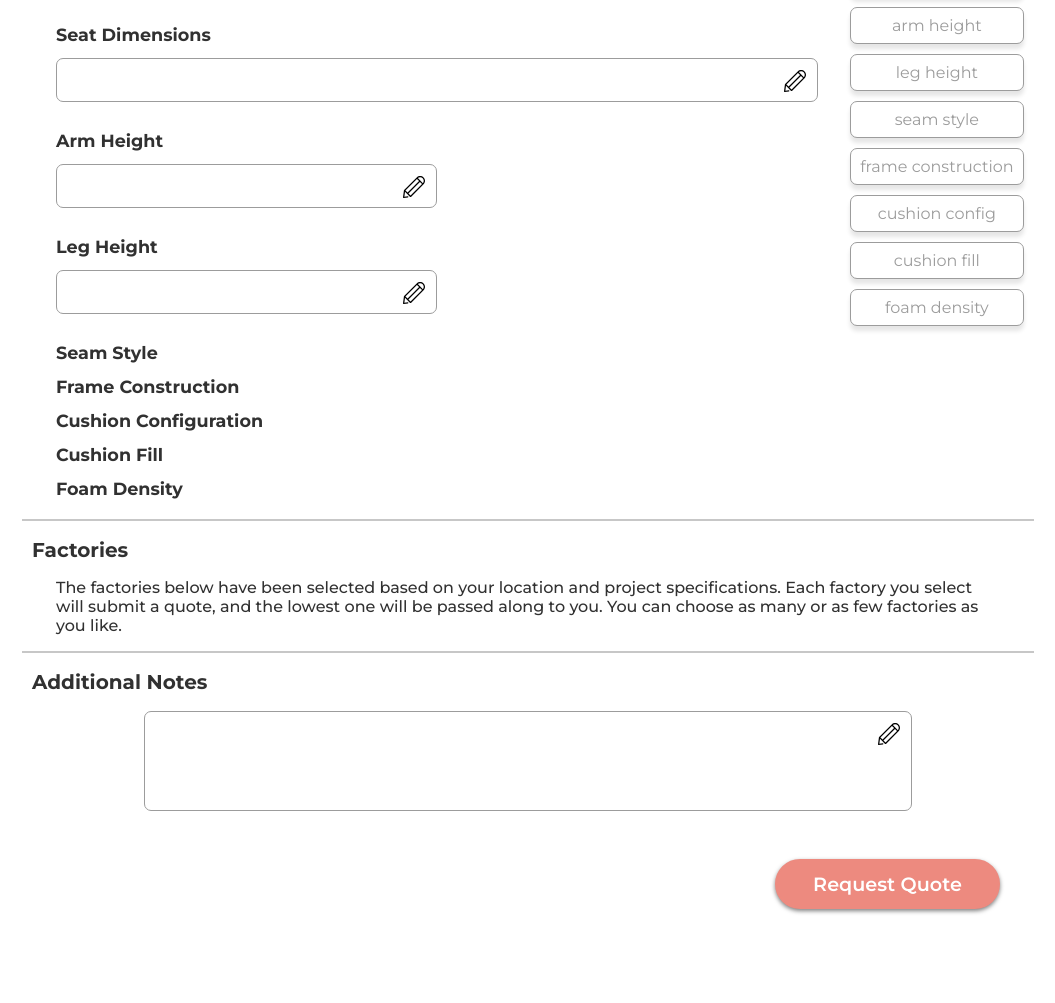
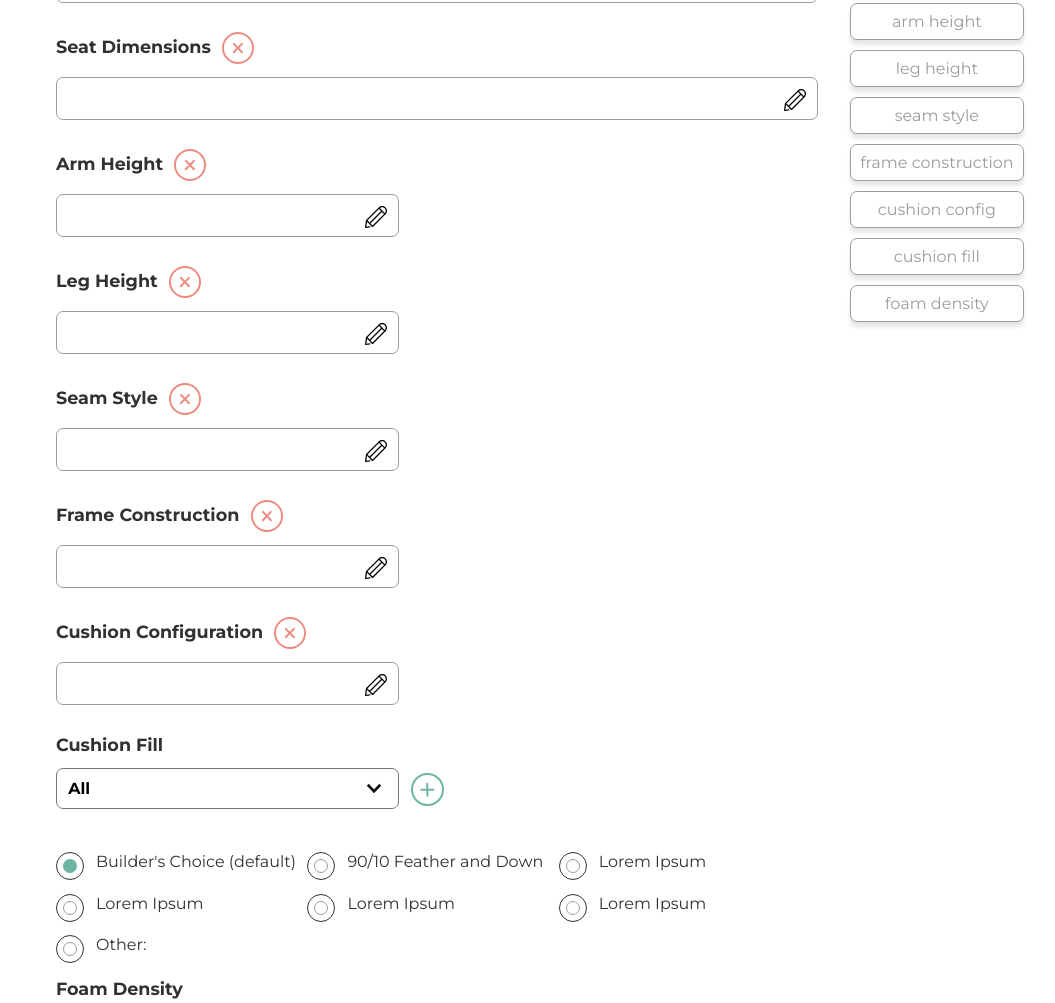
Before and after one commit to inorrmann/front-end-raw, a plain HTML site: page index.html in a window 1280 px wide. Shown: the part 1617-2620 px from the top of the page, without its empty margins (112-1167 px from the left). Before the commit the page ends 2572 px from the top, so only its background shows below. Drawn offline with Linux system fonts and the light colour scheme.

Commit message:
checkboxes added as flex in columns

```diff
--- a/css/style.css
+++ b/css/style.css
@@ -277,6 +277,14 @@ h4 {
     margin: 0.8rem 0;
 }
 
+h4 img {
+    height: 2rem;
+    width: auto;
+    padding-left: 0.7rem;
+    vertical-align: middle;
+    cursor: pointer;
+}
+
 h5 {
     font-size: 1rem;
     font-weight: 500;
@@ -361,7 +369,7 @@ textarea {
 }
 
 .small-textarea {
-    width: 50%;
+    width: 45%;
 }
 
 .editable {
@@ -384,7 +392,7 @@ select {
     background-size: 1rem;
     font-family: var(--font-family);
     font-weight: 700;
-    padding: 0.75rem;
+    padding: 0.7rem;
     width: 100%;
     margin-bottom: 1rem;
 }
@@ -449,6 +457,7 @@ option {
 
 .checkbox input:checked ~ .checkmark:after {
     background-color: var(--primary);
+    border: none;
 }
 
 /* Create Project Section */
@@ -580,6 +589,41 @@ option {
     color: var(--text-primary);
 }
 
+.dropdown-details {
+    padding: 0;
+    width: 45%;
+    position: relative;
+    top: 0;
+    left: 0;
+}
+
+.add-icon {
+    vertical-align: center;
+    padding-left: 0.7rem;
+    position: absolute;
+    right: -45px;
+    top: 5px;
+    z-index: 10;
+    cursor: pointer;
+}
+
+#cushion-fill {
+    margin-bottom: 0;
+}
+.checkbox-options {
+    display: flex;
+    flex-wrap: wrap;
+    flex-direction: row;
+}
+
+.option {
+    flex-basis: 33%;
+    margin: 0.7rem 0;
+
+}
+
+/* Factories */
+
 /* Additional Notes section */
 #request-quote {
     width: 225px;
--- a/index.html
+++ b/index.html
@@ -334,32 +334,80 @@
         <div class="row section-indent-left">
             <div class="wide-column-left">
                 <div id="hardware">
-                    <h4>Hardware (COM)</h4>
+                    <h4 class="display-inline-block">Hardware (COM)<img src="images/Delete-image.svg" alt="close icon"></h4>
                     <textarea class="editable" rows="1"></textarea>
                 </div>
                 <div id="seat-dimensions">
-                    <h4>Seat Dimensions</h4>
+                    <h4>Seat Dimensions<img src="images/Delete-image.svg" alt="close icon"></h4>
                     <textarea class="editable" rows="1"></textarea>
                 </div>
                 <div id="arm-height">
-                    <h4>Arm Height</h4>
+                    <h4>Arm Height<img src="images/Delete-image.svg" alt="close icon"></h4>
                     <textarea class="editable small-textarea" rows="1"></textarea>
                 </div>
                 <div id="leg-height">
-                    <h4>Leg Height</h4>
+                    <h4>Leg Height<img src="images/Delete-image.svg" alt="close icon"></h4>
                     <textarea class="editable small-textarea" rows="1"></textarea>
                 </div>
                 <div id="seam-style">
-                    <h4>Seam Style</h4>
+                    <h4>Seam Style<img src="images/Delete-image.svg" alt="close icon"></h4>
+                    <textarea class="editable small-textarea" rows="1"></textarea>
                 </div>
                 <div id="frame-construction">
-                    <h4>Frame Construction</h4>
+                    <h4>Frame Construction<img src="images/Delete-image.svg" alt="close icon"></h4>
+                    <textarea class="editable small-textarea" rows="1"></textarea>
                 </div>
                 <div id="cushion-config">
-                    <h4>Cushion Configuration</h4>
+                    <h4>Cushion Configuration<img src="images/Delete-image.svg" alt="close icon"></h4>
+                    <textarea class="editable small-textarea" rows="1"></textarea>
                 </div>
                 <div id="cushion-fill">
                     <h4>Cushion Fill</h4>
+                    <div class="row">
+                        <div class="column-left dropdown-details">
+                            <select id="cushion fill" required>
+                                <!--  -->
+                                <!--  -->
+                                <!-- *** STYLE THE OPTIONS SO THE FONT IS MONTSERRAT *** -->
+                                <!--  -->
+                                <!--  -->
+                                <option value="all" selected>All</option>
+                                <option value="seat cushion">Seat Cushion</option>
+                                <option value="back cushion">Back Cushion</option>
+                            </select>
+                            <img class="add-icon" src="images/Add-image.svg" alt="add icon">
+                        </div>
+                    </div>
+                    <form class="row checkbox-options">
+                        <label class="checkbox option">Builder's Choice (default)
+                            <input type="radio" id="builder" name="cushion fill" value="builder" checked="checked">
+                            <span class="checkmark"></span>
+                        </label>
+                        <label class="checkbox option">90/10 Feather and Down
+                            <input type="radio" id="90/10" name="cushion fill" value="90/10">
+                            <span class="checkmark"></span>
+                        </label>
+                        <label class="checkbox option">Lorem Ipsum
+                            <input type="radio" id="lorem" name="cushion fill" value="lorem">
+                            <span class="checkmark"></span>
+                        </label>
+                        <label class="checkbox option">Lorem Ipsum
+                            <input type="radio" id="lorem" name="cushion fill" value="lorem">
+                            <span class="checkmark"></span>
+                        </label>
+                        <label class="checkbox option">Lorem Ipsum
+                            <input type="radio" id="lorem" name="cushion fill" value="lorem">
+                            <span class="checkmark"></span>
+                        </label>
+                        <label class="checkbox option">Lorem Ipsum
+                            <input type="radio" id="lorem" name="cushion fill" value="lorem">
+                            <span class="checkmark"></span>
+                        </label>
+                        <label class="checkbox option">Other:
+                            <input type="radio" id="other" name="cushion fill" value="other">
+                            <span class="checkmark"></span>
+                        </label>
+                    </form>
                 </div>
                 <div id="foam-density">
                     <h4>Foam Density</h4>
```
